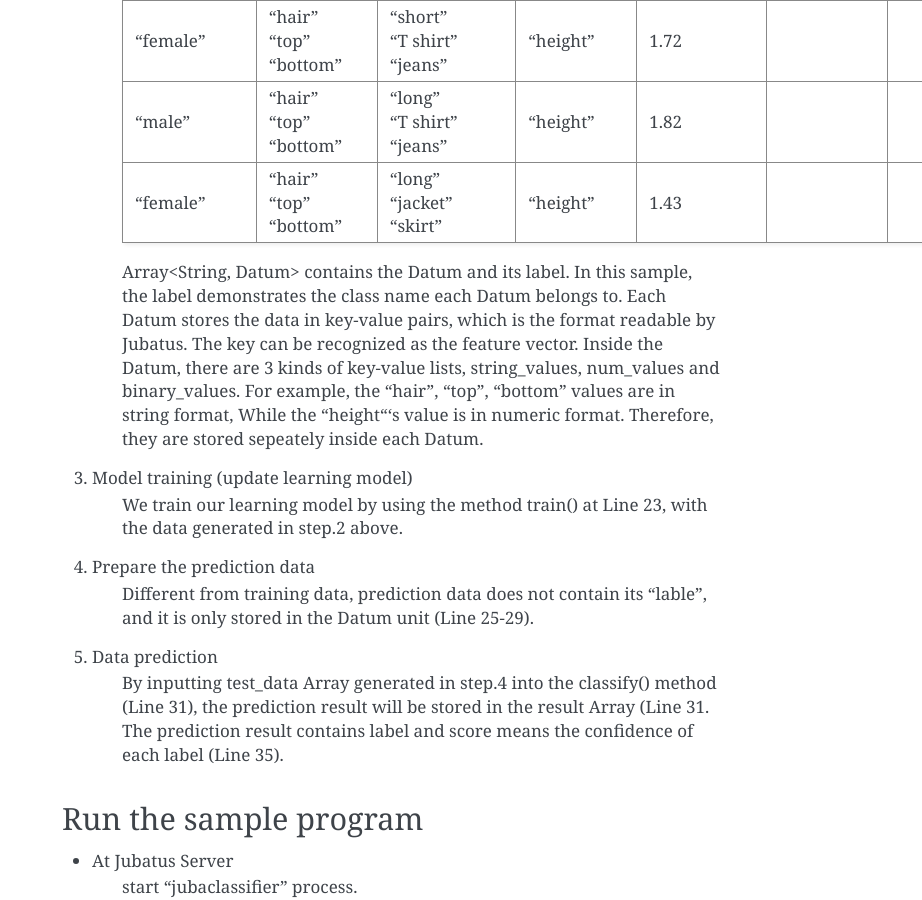
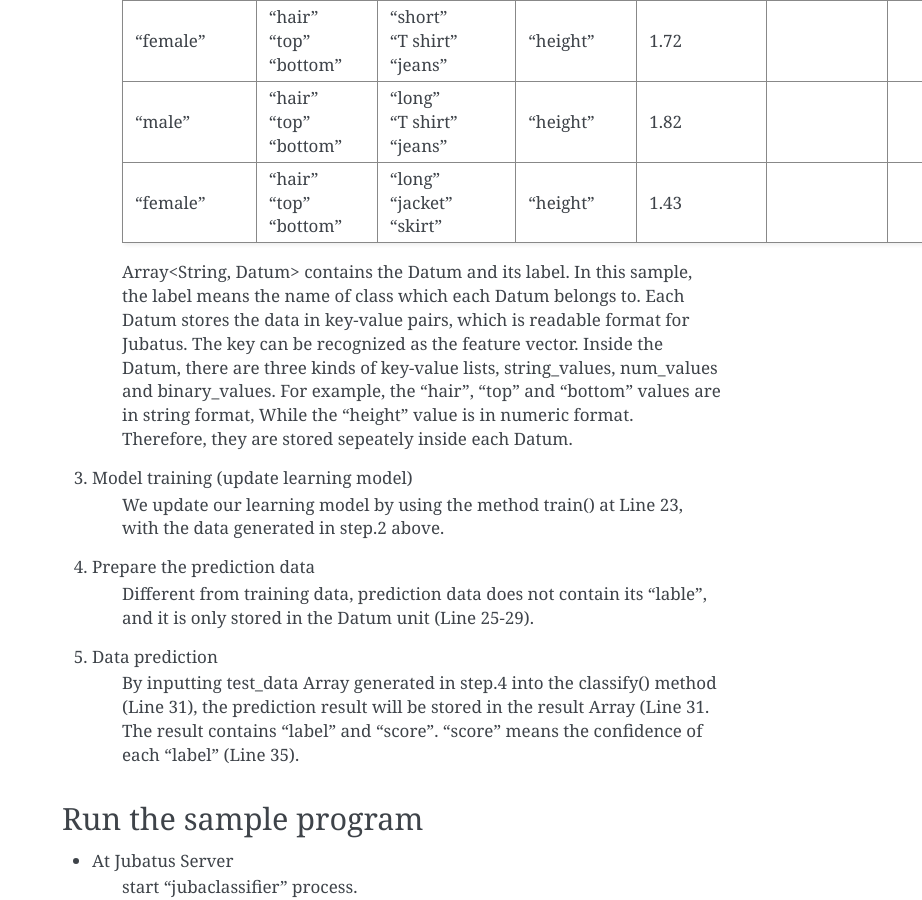
Before and after one commit to jubatus/website, a Sphinx documentation site: the page built from source/en/tutorial/classifier_ruby.rst, in a window 1280 px wide and 900 px high, scrolled down 3143 px. Shown: the whole window, without its empty margins (358-1280 px from the left). Built offline with Sphinx 7.4.7, drawn with Linux system fonts in a browser that asks for light colours; the version number could not be read and is left out; some of the changed text lies outside the part shown.

Commit message:
Fix tutorial calssifier ruby(en)

```diff
--- a/source/en/tutorial/classifier_ruby.rst
+++ b/source/en/tutorial/classifier_ruby.rst
@@ -101,19 +101,19 @@
 
 **gender.rb**
 
-We explain the learning and prediction processes in this example codes.
+We explain the learning and prediction processes in these example codes.
 
-First of all, to write the Client program for Classifier, we can use the Classifier class defined in 'Jubatus::Classifier::Client'. There are two methods used in this program. The 'train' method for learning process, and the 'classify' method for prediction with the data learnt.
+First of all, to write the Client program for Classifier, we can use the Classifier class defined in 'Jubatus::Classifier::Client'. There are two methods used in this program. The 'train' method for learning process, and the 'classify' method for prediction with the data .
 
 1. How to connect to Jubatus Server
     Connect to Jubatus Server (Line 9).
 
     Setting the IP addr, RPC port of Jubatus Server and the unique name for task identification in Zookeeper.
 
-2. Prepare the learning data
-    Make a train_data Array for the data to be learnt (Line 11-21).
+2. Prepare the training data
+    Make a train_data Array for the data to be  (Line 11-21).
 
-    The train_data generated in Array<Array<String, Datum>> format is input into the train() method (Line 23), for the learning process. The figure below shows the structure of the data being leant.
+    The train_data generated in Array<Array<String, Datum>> format is input into the train() method (Line 23) for learning process. The following table shows the structure of the training data.
 
     +-------------------------------------------------------------------------------------------------------+
     |Array<Array<String, Datum>>                                                                            |
@@ -149,16 +149,16 @@
     |             | | "bottom" | | "skirt"      |            |                |            |                |
     +-------------+------------+----------------+------------+----------------+------------+----------------+
 
-    Array<String, Datum> contains the Datum and its label. In this sample, the label demonstrates the class name each Datum belongs to. Each Datum stores the data in key-value pairs, which is the format readable by Jubatus. The key can be recognized as the feature vector. Inside the Datum, there are 3 kinds of key-value lists, string_values, num_values and binary_values. For example, the "hair", "top", "bottom" values are in string format, While the "height"'s value is in numeric format. Therefore, they are stored sepeately inside each Datum.
+    Array<String, Datum> contains the Datum and its label. In this sample, the label means the name of class which each Datum belongs to. Each Datum stores the data in key-value pairs, which is readable format for Jubatus. The key can be recognized as the feature vector. Inside the Datum, there are three kinds of key-value lists, string_values, num_values and binary_values. For example, the "hair", "top" and "bottom" values are in string format, While the "height" value is in numeric format. Therefore, they are stored sepeately inside each Datum.
 
 3. Model training (update learning model)
-    We train our learning model by using the method train() at Line 23, with the data generated in step.2 above.
+    We update our learning model by using the method train() at Line 23, with the data generated in step.2 above.
 
 4. Prepare the prediction data
     Different from training data, prediction data does not contain its "lable", and it is only stored in the Datum unit (Line 25-29).
 
 5. Data prediction
-    By inputting test_data Array generated in step.4 into the classify() method (Line 31), the prediction result will be stored in the result Array (Line 31. The prediction result contains label and score means the confidence of each label (Line 35).
+    By inputting test_data Array generated in step.4 into the classify() method (Line 31), the prediction result will be stored in the result Array (Line 31. The result contains "label" and "score". "score" means the confidence of each "label" (Line 35).
 
 ------------------------------------
 Run the sample program
```
Also changed, not shown: other parts of source/en/tutorial/classifier_ruby.rst (+1 -1 lines).
